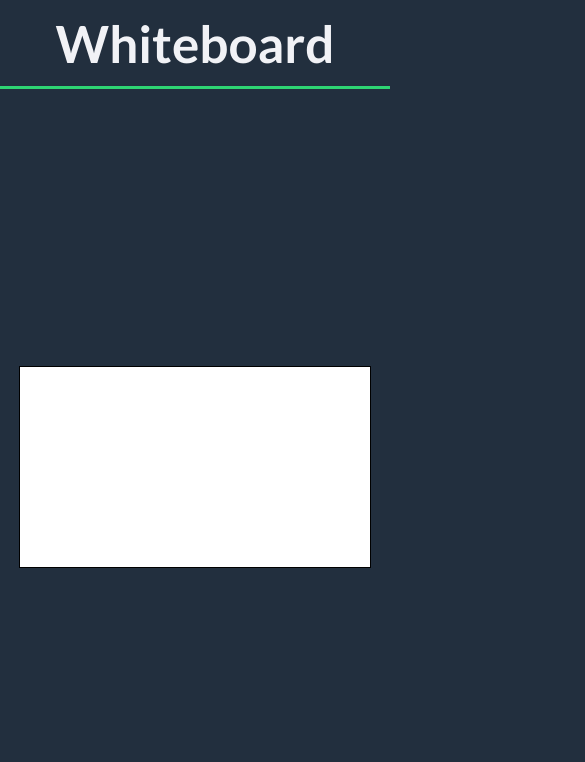
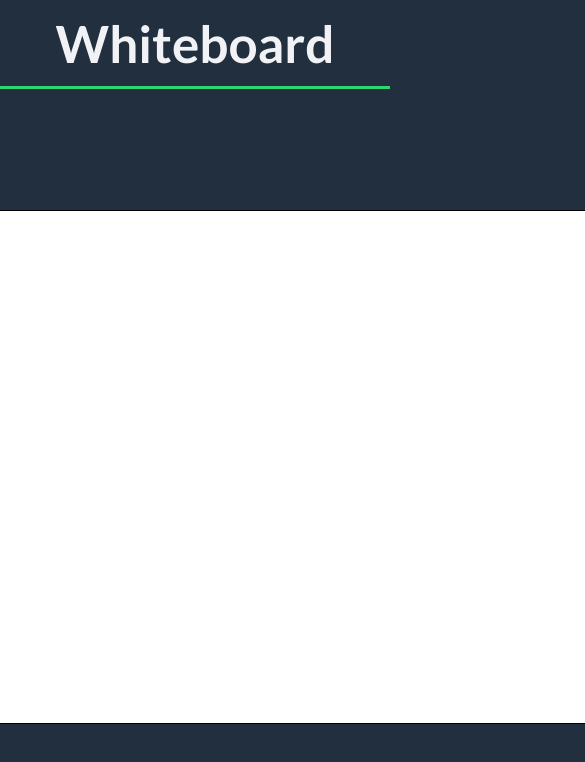
Before and after one commit to tylerhand1/whiteboard, a React (Vite) app in the folder frontend/: page / in a window 390 px wide. Shown: the top 762 px of the page, 585 px wide, since content can reach past the window. Built offline with nearby package versions, Linux system fonts and the light colour scheme.

Commit message:
Setup basic canvas drawing, need to make mobile response in future

```diff
--- a/frontend/src/App.tsx
+++ b/frontend/src/App.tsx
@@ -1,14 +1,11 @@
 import Header from '@/components/Header';
+import Whiteboard from '@/components/Whiteboard';
 
 const App = () => {
   return (
     <>
       <Header />
-      <main>
-      <div className='whiteboard'>
-
-      </div>
-      </main>
+      <Whiteboard />
     </>
   );
 };
--- /dev/null
+++ b/frontend/src/components/Whiteboard.tsx
@@ -0,0 +1,82 @@
+import React, { useEffect, useState } from 'react';
+
+const Whiteboard = () => {
+  const [canvas, setCanvas] = useState<HTMLCanvasElement | null>(null);
+  const [ctx, setCtx] = useState<CanvasRenderingContext2D | null>(null);
+  const [mouseDown, setMouseDown] = useState(false);
+  const [mousePosition, setMousePosition] = useState({
+    x: 0,
+    y: 0,
+  });
+
+  useEffect(() => {
+    const canvasElement: HTMLCanvasElement | null = document.querySelector('#whiteboard-canvas');
+    setCanvas(canvasElement);
+    if (canvas) {
+      const ctxFound: CanvasRenderingContext2D | null = canvas.getContext('2d');
+      if (ctxFound) {
+        ctxFound.lineCap = 'round';
+        setCtx(ctxFound);
+      }
+    }
+  }, [canvas, setCanvas, ctx, setCtx]);
+
+  const handleMouseDown = (event: React.MouseEvent<HTMLElement>) => {
+    if (canvas === null || ctx === null) {
+      return;
+    }
+    setMouseDown(true);
+
+    const { clientX, clientY } = event;
+    const leftOffset: number = canvas.getBoundingClientRect().left;
+    const topOffset: number = canvas.getBoundingClientRect().top;
+    setMousePosition({
+      x: clientX - leftOffset,
+      y: clientY - topOffset,
+    });
+  };
+
+  const handleMouseMove = (event: React.MouseEvent<HTMLElement>) => {
+    if (!mouseDown || canvas === null || ctx === null) {
+      return;
+    }
+
+    const { clientX, clientY, button } = event;
+    const leftOffset: number = canvas.getBoundingClientRect().left;
+    const topOffset: number = canvas.getBoundingClientRect().top;
+
+    if (button === 0) { // left mouse
+      ctx.lineWidth = 5;
+      ctx.lineCap = 'round';
+      ctx.beginPath();
+
+      ctx.moveTo(mousePosition.x, mousePosition.y);
+      console.log('before', mousePosition);
+      setMousePosition({
+        x: clientX - leftOffset,
+        y: clientY - topOffset,
+      });
+
+      ctx.lineTo(clientX - leftOffset, clientY - topOffset);
+      console.log(mousePosition);
+      ctx.stroke();
+    }
+  };
+
+  return (
+    <main>
+      <canvas
+        id='whiteboard-canvas'
+        className='whiteboard-canvas'
+        onMouseDown={handleMouseDown}
+        onMouseUp={() => { setMouseDown(false); }}
+        onMouseLeave={() => { setMouseDown(false); }}
+        onMouseMove={handleMouseMove}
+        width={918}
+        height={512}
+      />
+    </main>
+  );
+};
+
+export default Whiteboard;
--- a/frontend/src/stylesheets/index.css
+++ b/frontend/src/stylesheets/index.css
@@ -43,21 +43,14 @@ h1 {
   font-size: 3.2rem;
 }
 
-.whiteboard {
+.whiteboard-canvas {
   background-color: #fff;
   outline: 1px solid black;
-  width: 350px;
-  height: 200px;
 }
 
 @media only screen and (min-width: 700px) {
   h1 {
     font-size: 3.6rem;
-  }
-
-  .whiteboard {
-    width: 612px;
-    height: 350px;
   }
 }
 
@@ -65,9 +58,4 @@ h1 {
   h1 {
     font-size: 4.2rem;
   }
-
-  .whiteboard {
-    width: 918px;
-    height: 525px;
-  }
 }
```
